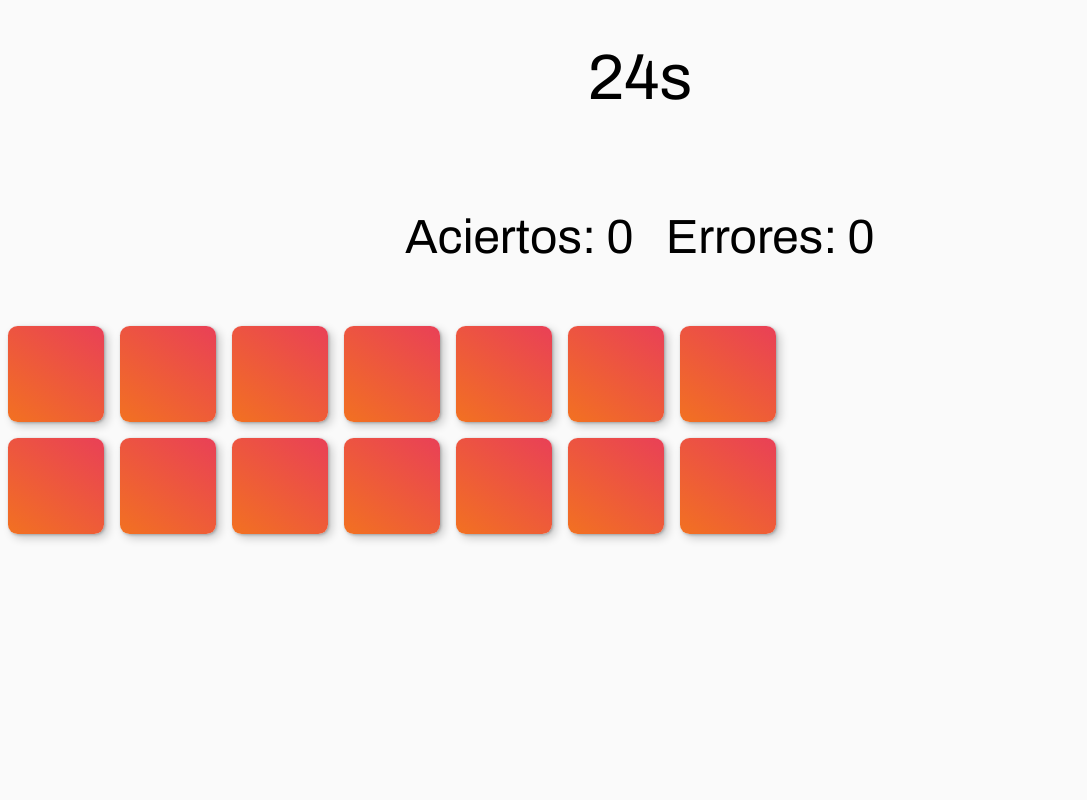
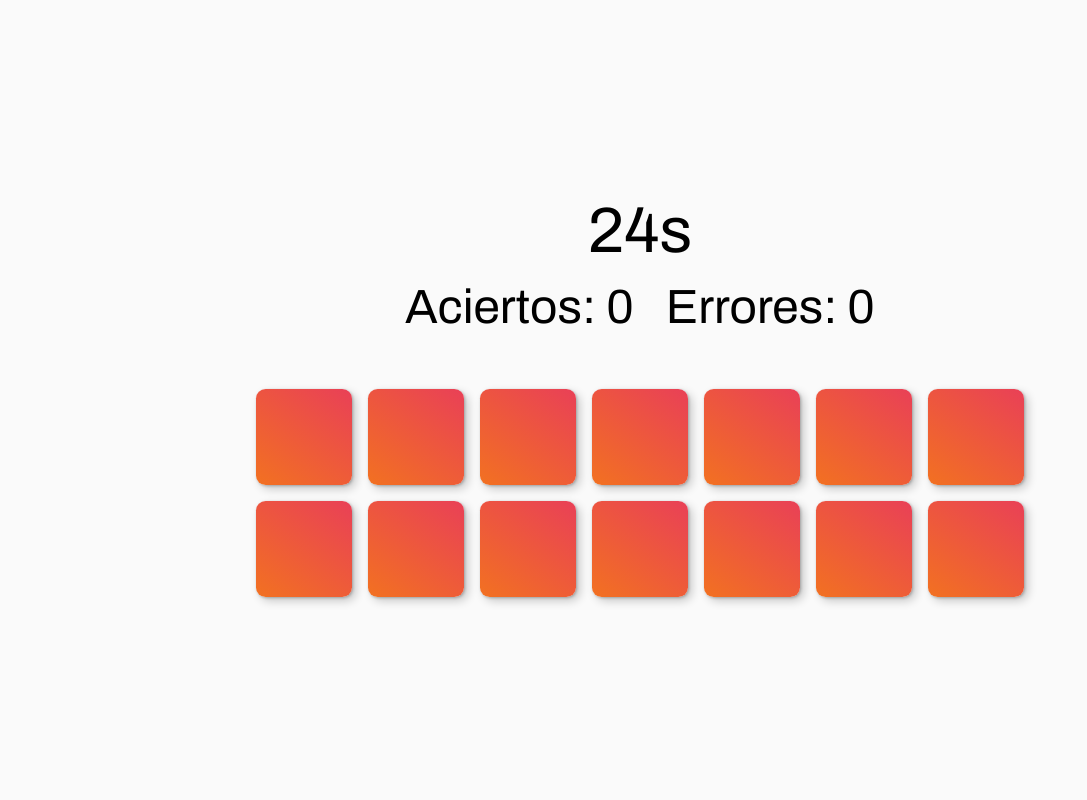
Before and after one commit to jrleolopez/Prueba.io, a PHP site: page / in a window 1280 px wide. Shown: the whole page, without its empty margins (0-1087 px from the left). Run offline with PHP 8.4, Linux system fonts and the light colour scheme.

Commit message:
Add files via upload

```diff
--- a/css/styles.css
+++ b/css/styles.css
@@ -1,3 +1,9 @@
+*{
+    padding: 0;
+    margin: 0;
+    box-sizing: border-box;
+}
+
 :root {
   --bg: #fafafa;
   --font: "Archivo", sans-serif;
@@ -8,30 +14,31 @@
 }
 
 body {
-	margin: 0;
-	padding: 0;
   font-size: 2rem;
-  display: flex;
-  flex-direction: column;
-
   background: var(--bg);
   font-family: var(--font);
+
 }
 
 main {
+  width: 100%;
   flex-grow: 1;
   display: flex;
   flex-direction: column;
   justify-content: center;
+  align-items: center;
+  min-height: 100vh;
+
 
 }
 
 .mesa {
+  width: 100%;
   display: flex;
-  margin:0;
   flex-direction: row;
   flex-wrap: wrap;
   max-width: 50rem;
+  justify-content: center;
 
 }
 
@@ -134,6 +141,7 @@ main {
 	flex-direction: row;
 	justify-content:center;
     	align-items: center;
+      margin-bottom: 2rem;
 
 }
 
```
